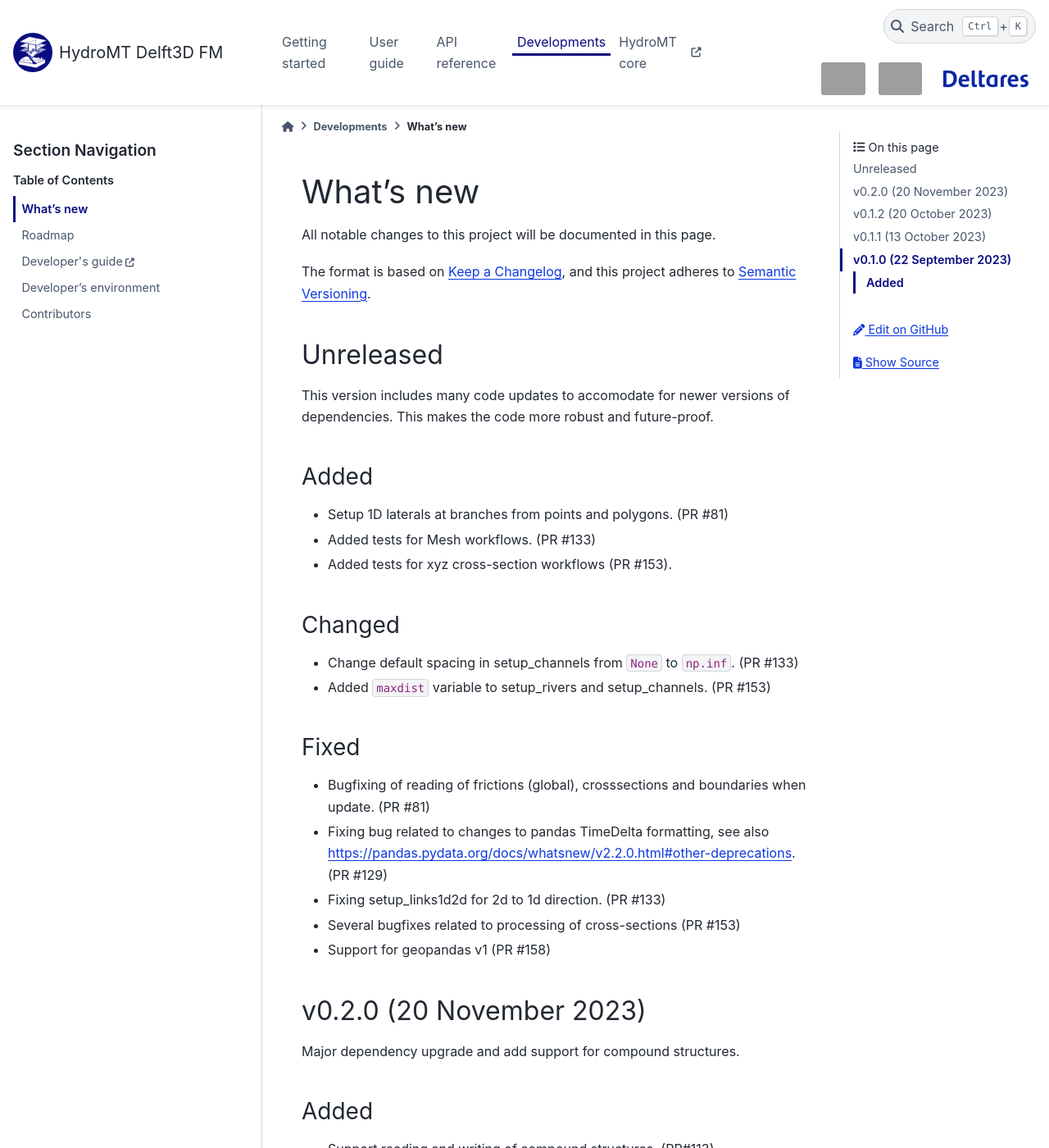
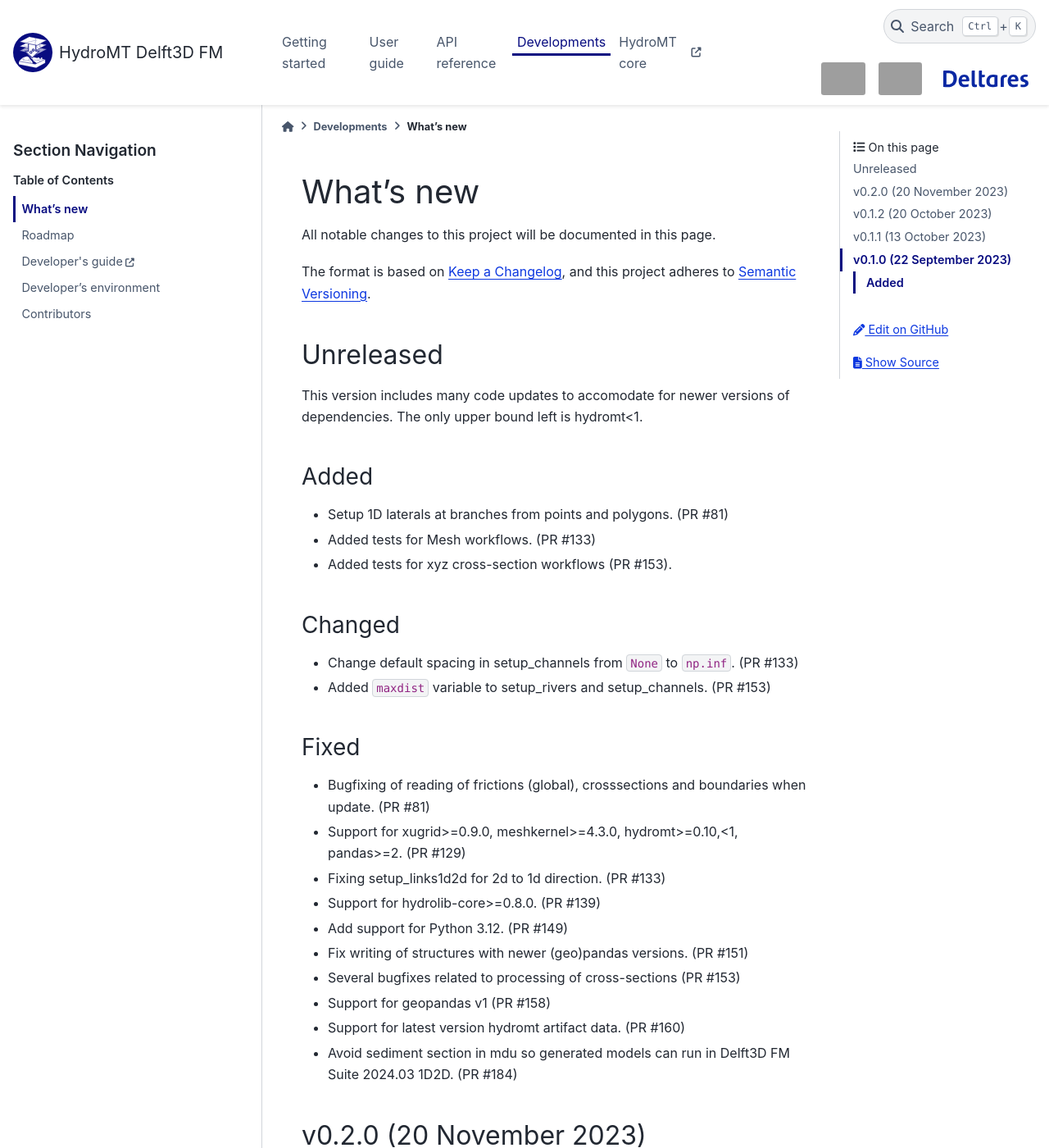
Before and after one commit to Deltares/hydromt_delft3dfm, a Sphinx documentation site: the page built from docs/changelog.rst, in a window 1280 px wide and 1400 px high. Shown: the whole window at 82% size. Built offline with Sphinx 7.4.7 and the PyData theme 0.15.4, drawn with Linux system fonts in a browser that asks for light colours; pages that are not in the unit, such as notebooks, are missing from menus; grey boxes are pictures that could not be loaded.

Commit message:
updated changelog (#186)
* updated changelog

```diff
--- a/docs/changelog.rst
+++ b/docs/changelog.rst
@@ -9,7 +9,7 @@ The format is based on `Keep a Changelog`_, and this project adheres to
 Unreleased
 ==========
 This version includes many code updates to accomodate for newer versions of dependencies.
-This makes the code more robust and future-proof.
+The only upper bound left is hydromt<1.
 
 Added
 -----
@@ -25,10 +25,15 @@ Changed
 Fixed
 -----
 - Bugfixing of reading of frictions (global), crosssections and boundaries when update. (PR #81)
-- Fixing bug related to changes to pandas TimeDelta formatting, see also https://pandas.pydata.org/docs/whatsnew/v2.2.0.html#other-deprecations. (PR #129)
+- Support for xugrid>=0.9.0, meshkernel>=4.3.0, hydromt>=0.10,<1, pandas>=2. (PR #129)
 - Fixing setup_links1d2d for 2d to 1d direction. (PR #133)
+- Support for hydrolib-core>=0.8.0. (PR #139)
+- Add support for Python 3.12. (PR #149)
+- Fix writing of structures with newer (geo)pandas versions. (PR #151)
 - Several bugfixes related to processing of cross-sections (PR #153)
 - Support for geopandas v1 (PR #158)
+- Support for latest version hydromt artifact data. (PR #160)
+- Avoid sediment section in mdu so generated models can run in Delft3D FM Suite 2024.03 1D2D. (PR #184)
 
 v0.2.0 (20 November 2023)
 =========================
```
